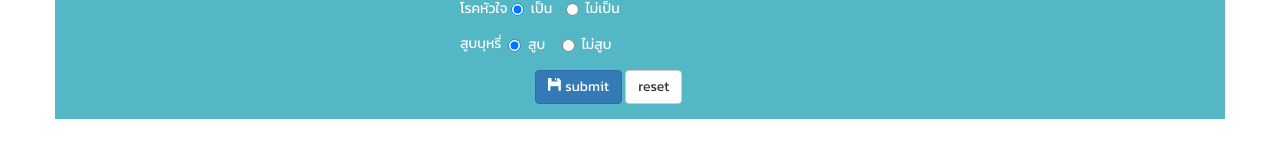
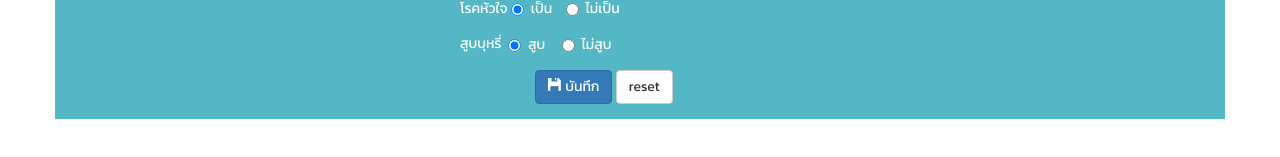
Before and after one commit to golfffff/Stroke, a plain HTML site: page index.html in a window 1280 px wide. Shown: the part 397-554 px from the top of the page. Drawn offline with nearby package versions, Linux system fonts and the light colour scheme.

Commit message:
แก้ปุ่มเป้นคำว่าบันทึก

```diff
--- a/index.html
+++ b/index.html
@@ -71,7 +71,7 @@
                           <!--
                             <button type="button" class="btn btn-primary" data-toggle="modal" data-target="#myModal"><span class="glyphicon glyphicon-floppy-disk"></span> Submit</button>
                            -->
-                           <button type="button" id="btn1" class="btn btn-primary" data-toggle="modal" data-target="#myModal"><span class="glyphicon glyphicon-floppy-disk"></span> submit</button>
+                           <button type="button" id="btn1" class="btn btn-primary" data-toggle="modal" data-target="#myModal"><span class="glyphicon glyphicon-floppy-disk"></span> บันทึก </button>
                           <button type="reset" id="btn2" class="btn btn-default">reset</button>
                         </div>
                       </div>
```
